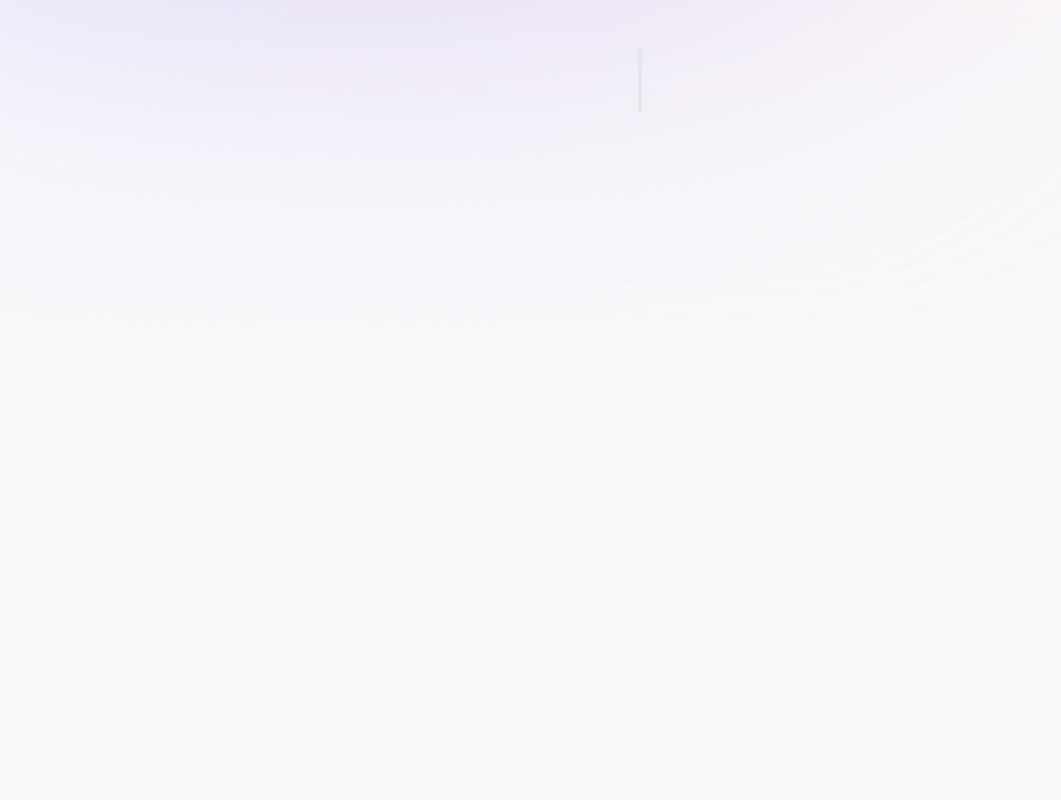
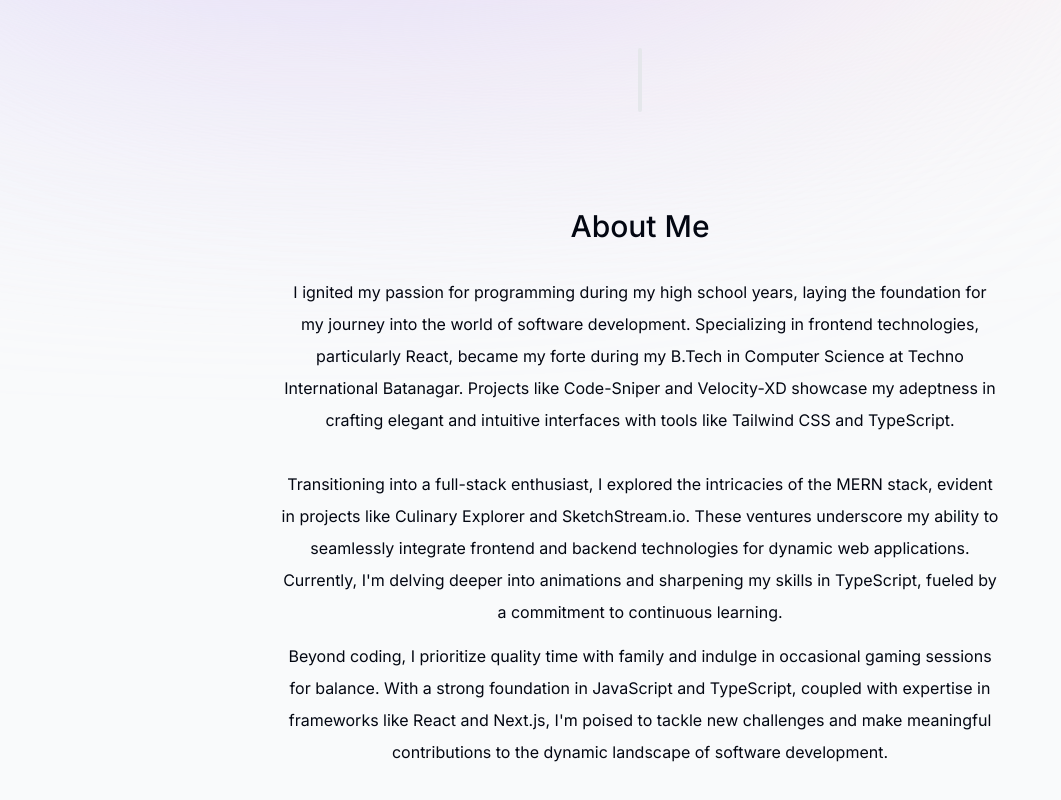
Before and after one commit to Hrithik0112/Hrithik-Portfolio, a Next.js app: page / in a window 1280 px wide. Shown: the part 506-1306 px from the top of the page, without its empty margins (0-1061 px from the left). Built offline with nearby package versions, Linux system fonts and the light colour scheme.

Commit message:
added about section

```diff
--- a/app/page.tsx
+++ b/app/page.tsx
@@ -1,3 +1,4 @@
+import About from "@/components/about";
 import Intro from "@/components/intro";
 import SectionDivider from "@/components/section-divider";
 
@@ -6,6 +7,7 @@
     <main className="flex flex-col items-center px-4">
       <Intro />
       <SectionDivider />
+      <About />
     </main>
   );
 }
--- /dev/null
+++ b/components/about.tsx
@@ -0,0 +1,45 @@
+"use client";
+
+import React from "react";
+import { motion } from "framer-motion";
+import SectionHeading from "./section-heading";
+
+export default function About() {
+  return (
+    <motion.section
+      className="mb-28 max-w-[45rem] text-center leading-8 sm:mb-40 scroll-mt-28"
+      initial={{ opacity: 0, y: 100 }}
+      animate={{ opacity: 1, y: 0 }}
+      transition={{ delay: 0.175 }}
+      id="about"
+    >
+      <SectionHeading>About me</SectionHeading>
+      <div className="mb-3">
+        <p>
+          I ignited my passion for programming during my high school years, laying the foundation
+          for my journey into the world of software development. Specializing in frontend
+          technologies, particularly React, became my forte during my B.Tech in Computer Science at
+          Techno International Batanagar. Projects like Code-Sniper and Velocity-XD showcase my
+          adeptness in crafting elegant and intuitive interfaces with tools like Tailwind CSS and
+          TypeScript.
+          <br />
+          <br />
+          Transitioning into a full-stack enthusiast, I explored the intricacies of the MERN stack,
+          evident in projects like Culinary Explorer and SketchStream.io. These ventures underscore
+          my ability to seamlessly integrate frontend and backend technologies for dynamic web
+          applications. Currently, I'm delving deeper into animations and sharpening my skills in
+          TypeScript, fueled by a commitment to continuous learning.
+        </p>
+      </div>
+
+      <div>
+        <p>
+          Beyond coding, I prioritize quality time with family and indulge in occasional gaming
+          sessions for balance. With a strong foundation in JavaScript and TypeScript, coupled with
+          expertise in frameworks like React and Next.js, I'm poised to tackle new challenges and
+          make meaningful contributions to the dynamic landscape of software development.
+        </p>
+      </div>
+    </motion.section>
+  );
+}
--- /dev/null
+++ b/components/section-heading.tsx
@@ -0,0 +1,5 @@
+import React from "react";
+
+export default function SectionHeading({ children }: { children: React.ReactNode }) {
+  return <div className="mb-8 capitalize font-medium text-3xl">{children}</div>;
+}
```
